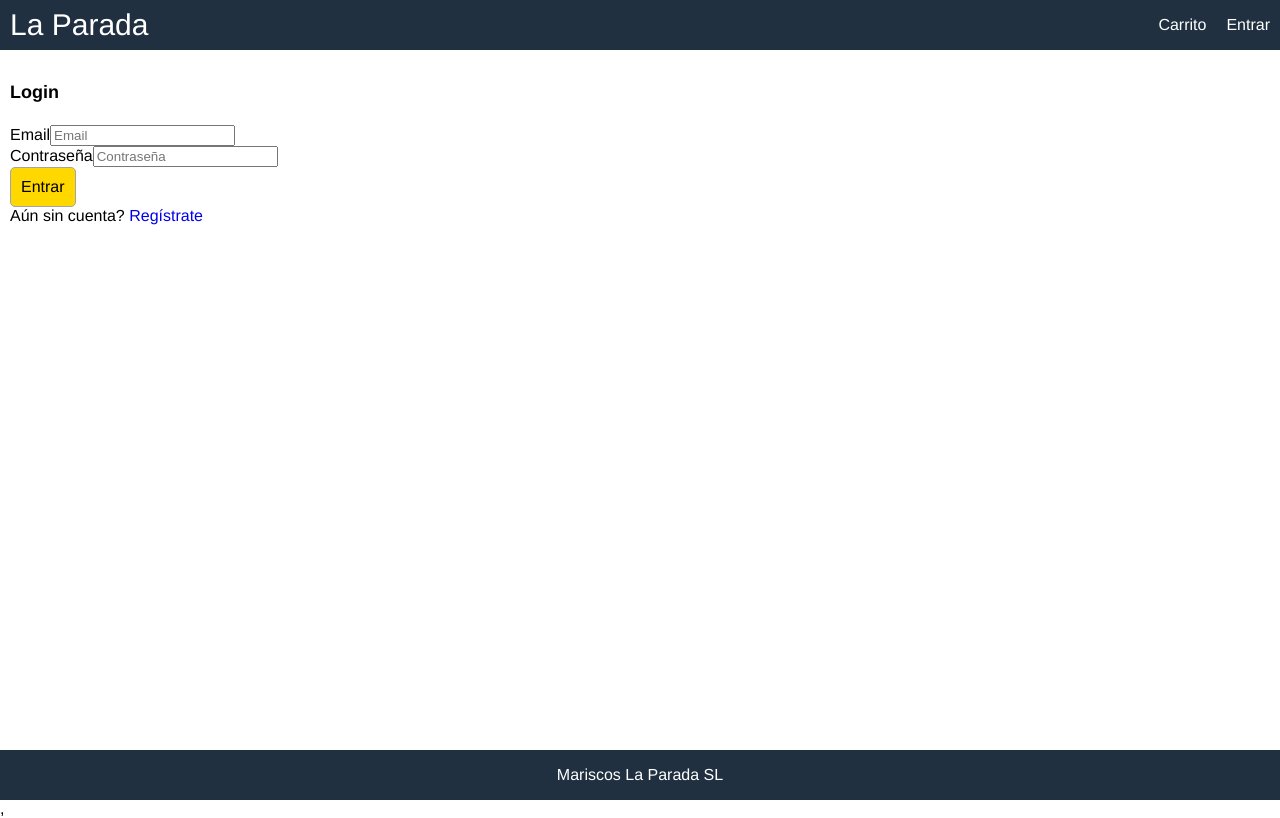
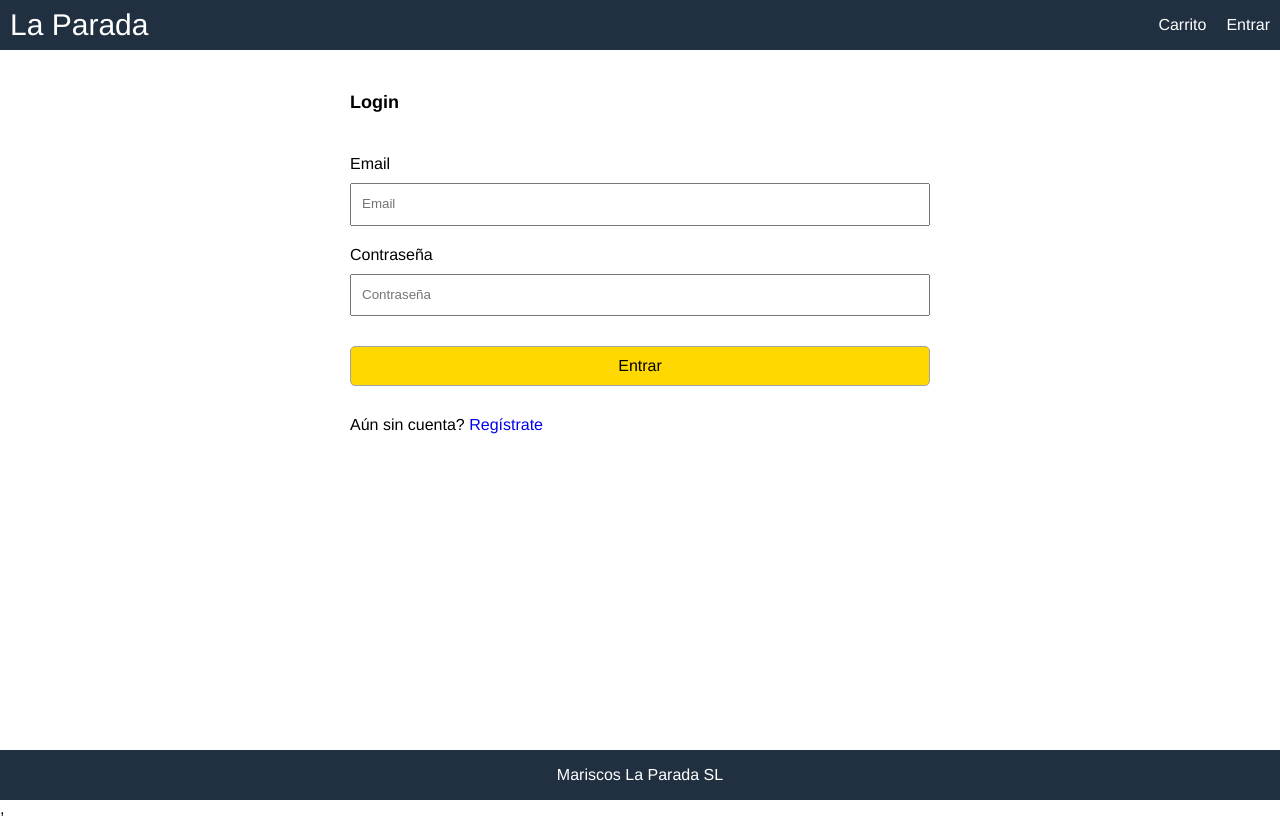
Before and after one commit to prgbono/laParada, a React (Create React App) app in the folder frontend/: page /login in a window 1280 px wide. Built offline with nearby package versions, Linux system fonts and the light colour scheme.

Commit message:
style(AUTH): :lipstick: Login Component Style

```diff
--- a/frontend/src/style.css
+++ b/frontend/src/style.css
@@ -133,3 +133,26 @@ button.primary {
 button.block {
   width: 100%;
 }
+
+/* Form */
+.form {
+  max-width: 60rem;
+  margin: 0 auto;
+}
+
+.form > div {
+  display: flex;
+  flex-direction: column;
+  margin: 1rem;
+}
+
+.form label {
+  margin: 1rem 0;
+  display: block;
+}
+
+.form > div > input {
+  /* display: inline-block; */
+  padding: 1rem;
+  line-height: 140%;
+}
```
